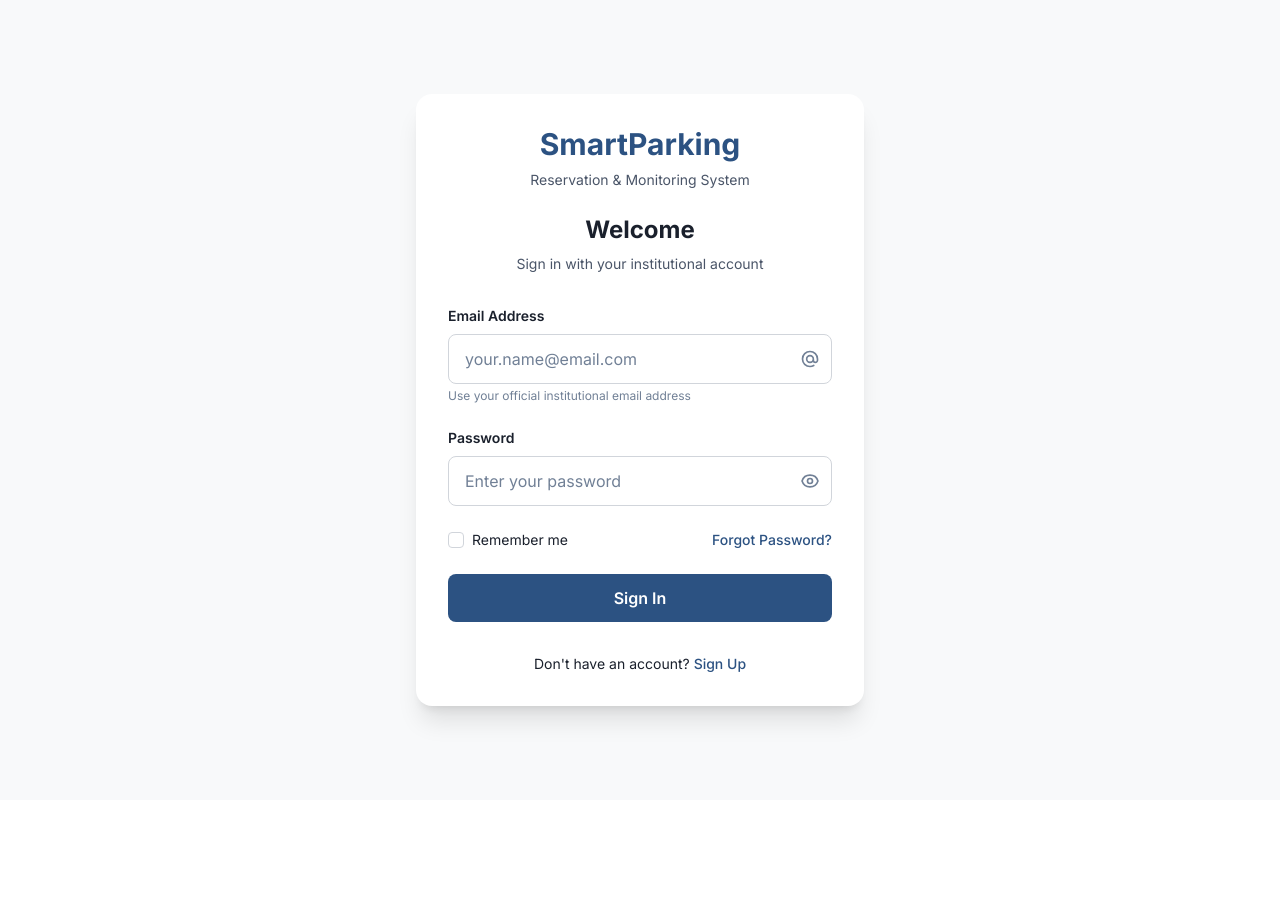
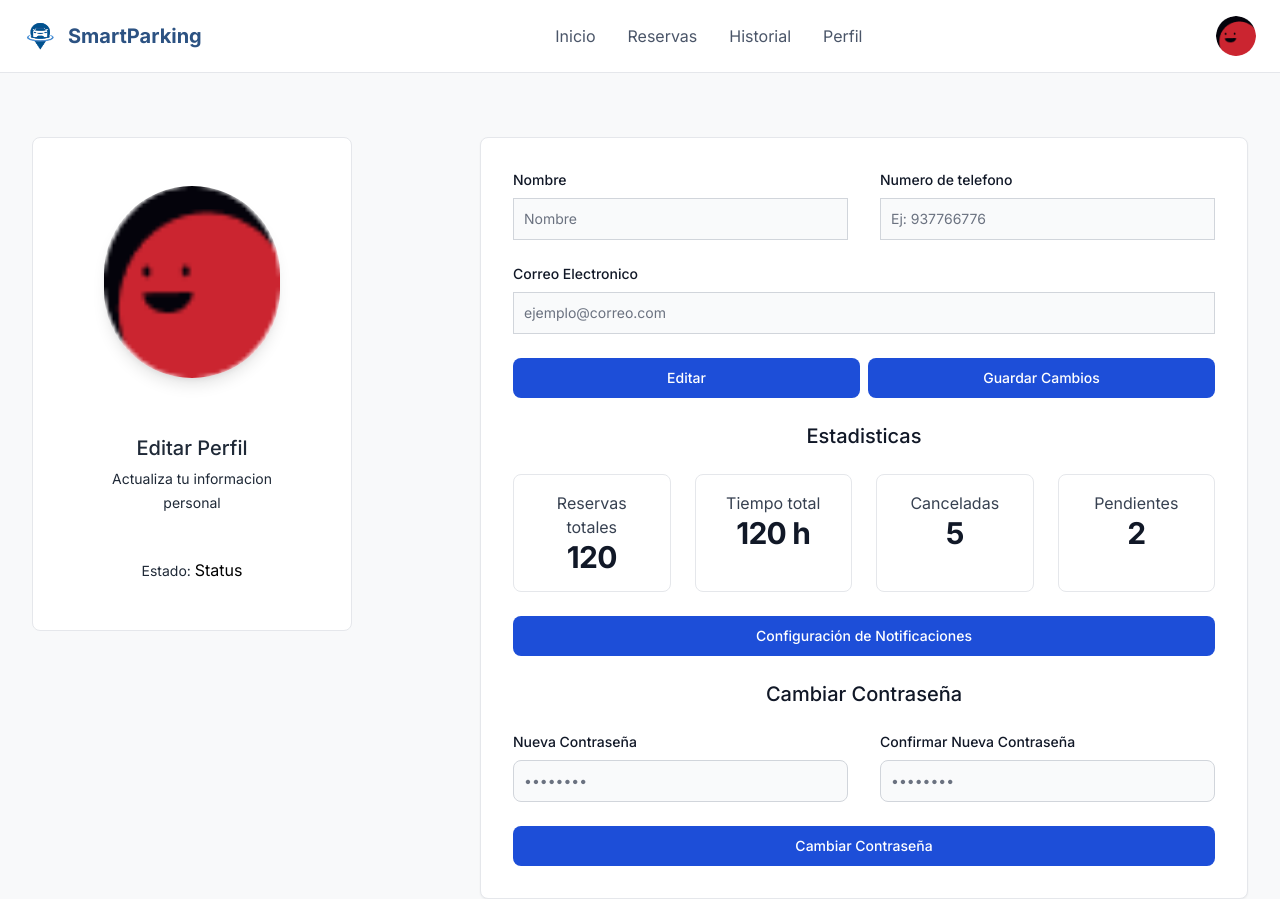
Before and after one commit to Iot-SI0572-3475-Grupo3/smartparking-frontend, an Angular app: page /profile in a window 1280 px wide. Before the commit this address led to /login. Before the commit the page ends 800 px from the top, so only its background shows below. Built offline with nearby package versions, Linux system fonts and the light colour scheme.

Commit message:
feat: profile page added

```diff
--- a/angular.json
+++ b/angular.json
@@ -102,5 +102,8 @@
         }
       }
     }
+  },
+  "cli": {
+    "analytics": false
   }
 }
--- a/src/app/app.routes.ts
+++ b/src/app/app.routes.ts
@@ -1,4 +1,5 @@
 import { Routes } from '@angular/router';
+import {UserProfileComponent} from "./features/profiles/components/user-profile/user-profile.component";
 
 export const routes: Routes = [
   {
@@ -18,6 +19,10 @@ export const routes: Routes = [
     loadComponent: () => import('./features/iam/pages/password-recovery-newpassword/password-recovery-newpassword.page').then(m => m.PasswordRecoveryNewpasswordPageComponent)
   },
   {
+    path: 'profile',
+    loadComponent: () => import('./features/profiles/components/user-profile/user-profile.component').then(m => m.UserProfileComponent)
+  },
+  {
     path: '',
     redirectTo: '/login',
     pathMatch: 'full'
--- /dev/null
+++ b/src/app/features/profiles/components/user-profile/user-profile.component.html
@@ -0,0 +1,89 @@
+<app-navbar></app-navbar>
+
+
+
+<div class="flex flex-row justify-center gap-32 items-start pt-16">
+  <div class="w-full max-w-xs bg-white border border-gray-200 rounded-lg">
+    <div class="flex flex-col items-center px-16 py-12 gap-11">
+      <img class="w-44 h-48 mb-3 rounded-full shadow-lg" src="assets/images/photo-profile-icon.png" alt="Profile image"/>
+      <div class="text-center">
+        <h5 class="mb-1 text-xl font-medium text-gray-800 ">Editar Perfil</h5>
+        <span class="text-sm  text-gray-800">Actualiza tu informacion personal</span>
+      </div>
+      <div class="">
+        <span class="text-sm text-center text-gray-800">Estado: </span>
+        <span> Status </span>
+      </div>
+    </div>
+  </div>
+
+
+  <div class="w-full max-w-3xl p-4 bg-white border border-gray-200 rounded-lg shadow-sm sm:p-6 md:p-8">
+    <form class="space-y-6" action="#">
+
+      <div class="flex flex-col sm:flex-row gap-8 w-full">
+        <div class="flex-1">
+          <label for="email" class="block mb-2 text-sm font-medium text-gray-900">Nombre</label>
+          <input type="email" name="name" id="name" class="bg-gray-50 border border-gray-300 text-gray-900 text-sm rounded-lgfocus:ring-blue-500 focus:border-blue-500 block w-full p-2.5" placeholder="Nombre"required/>
+        </div>
+
+        <div class="flex-1">
+          <label for="email" class="block mb-2 text-sm font-medium text-gray-900">Numero de telefono</label>
+          <input type="email" name="phone" id="phone" class="bg-gray-50 border border-gray-300 text-gray-900 text-sm rounded-lgfocus:ring-blue-500 focus:border-blue-500 block w-full p-2.5" placeholder="Ej: 937766776"required/>
+        </div>
+      </div>
+      <div class="flex-1">
+        <label for="email" class="block mb-2 text-sm font-medium text-gray-900">Correo Electronico</label>
+        <input type="email" name="email" id="email" class="bg-gray-50 border border-gray-300 text-gray-900 text-sm rounded-lgfocus:ring-blue-500 focus:border-blue-500 block w-full p-2.5" placeholder="ejemplo@correo.com"required/>
+      </div>
+
+      <div class="flex gap-2">
+        <button type="submit" class="w-full text-white bg-blue-700 hover:bg-blue-800 focus:ring-4 focus:outline-none focus:ring-blue-300 font-medium rounded-lg text-sm px-5 py-2.5 text-center ">Editar</button>
+        <button type="submit" class="w-full text-white bg-blue-700 hover:bg-blue-800 focus:ring-4 focus:outline-none focus:ring-blue-300 font-medium rounded-lg text-sm px-5 py-2.5 text-center ">Guardar Cambios</button>
+      </div>
+
+      <h5 class="text-center text-xl font-medium text-gray-900 ">Estadisticas</h5>
+
+      <div class="flex flex-col sm:flex-row gap-6 w-full text-center">
+
+        <a class="p-4 gap-4 block w-full max-w-40 bg-white border border-gray-200 rounded-lg hover:bg-gray-100">
+          <p class="font-normal text-gray-700 ">Reservas totales</p>
+          <h5 class="text-3xl font-bold tracking-tight text-gray-900 ">120</h5>
+        </a>
+        <a class="p-4 gap-4 block w-full max-w-40 bg-white border border-gray-200 rounded-lg hover:bg-gray-100">
+          <p class="font-normal text-gray-700 ">Tiempo total</p>
+          <h5 class="text-3xl font-bold tracking-tight text-gray-900 ">120 h</h5>
+        </a>
+        <a class="p-4 gap-4 block w-full max-w-40 bg-white border border-gray-200 rounded-lg hover:bg-gray-100">
+          <p class="font-normal text-gray-700 ">Canceladas</p>
+          <h5 class="text-3xl font-bold tracking-tight text-gray-900 ">5</h5>
+        </a>
+        <a class="p-4 gap-4 block w-full max-w-40 bg-white border border-gray-200 rounded-lg hover:bg-gray-100">
+          <p class="font-normal text-gray-700 ">Pendientes</p>
+          <h5 class="text-3xl font-bold tracking-tight text-gray-900 ">2</h5>
+        </a>
+
+      </div>
+
+      <button type="submit" class="w-full text-white bg-blue-700 hover:bg-blue-800 focus:ring-4 focus:outline-none focus:ring-blue-300 font-medium rounded-lg text-sm px-5 py-2.5 text-center ">Configuración de Notificaciones</button>
+
+      <h5 class="text-center text-xl font-medium text-gray-900 ">Cambiar Contraseña</h5>
+
+      <div class="flex flex-col sm:flex-row gap-8 w-full">
+        <div class="flex-1">
+          <label for="new-password" class="block mb-2 text-sm font-medium text-gray-900">Nueva Contraseña</label>
+          <input type="password" name="new-password" id="new-password" placeholder="••••••••" class="bg-gray-50 border border-gray-300 text-gray-900 text-sm rounded-lg focus:ring-blue-500 focus:border-blue-500 block w-full p-2.5" required/>
+        </div>
+        <div class="flex-1">
+          <label for="new-password" class="block mb-2 text-sm font-medium text-gray-900">Confirmar Nueva Contraseña</label>
+          <input type="password" name="new-password-conf" id="new-password-conf" placeholder="••••••••" class="bg-gray-50 border border-gray-300 text-gray-900 text-sm rounded-lg focus:ring-blue-500 focus:border-blue-500 block w-full p-2.5" required/>
+        </div>
+      </div>
+
+
+      <button type="submit" class="w-full text-white bg-blue-700 hover:bg-blue-800 focus:ring-4 focus:outline-none focus:ring-blue-300 font-medium rounded-lg text-sm px-5 py-2.5 text-center ">Cambiar Contraseña</button>
+
+
+    </form>
+  </div>
+</div>
--- a/src/app/layout/navbar/navbar.component.ts
+++ b/src/app/layout/navbar/navbar.component.ts
@@ -18,7 +18,7 @@ export class NavbarComponent {
     { label: 'Inicio', route: '/dashboard' },
     { label: 'Reservas', route: '/reservations' },
     { label: 'Historial', route: '/history' },
-    { label: 'Perfil', route: '/profile' }
+    { label: 'Perfil', route: '/profiles' }
   ];
 
   // Método para manejar clics en navegación
```
Also changed, not shown: src/app/features/profiles/components/user-profile/user-profile.component.ts (added, +15 -0 lines), src/app/features/profiles/components/user-profile/user-profile.component.scss (added), 1 other file (tests, documents, lock files or other folders).
